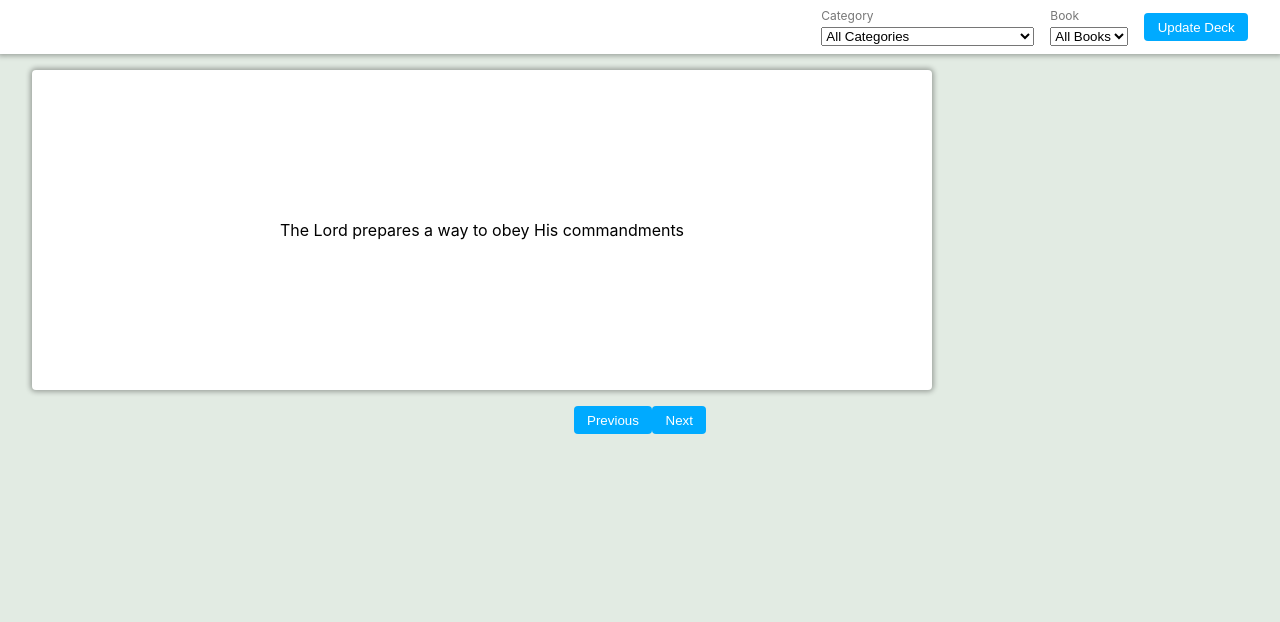
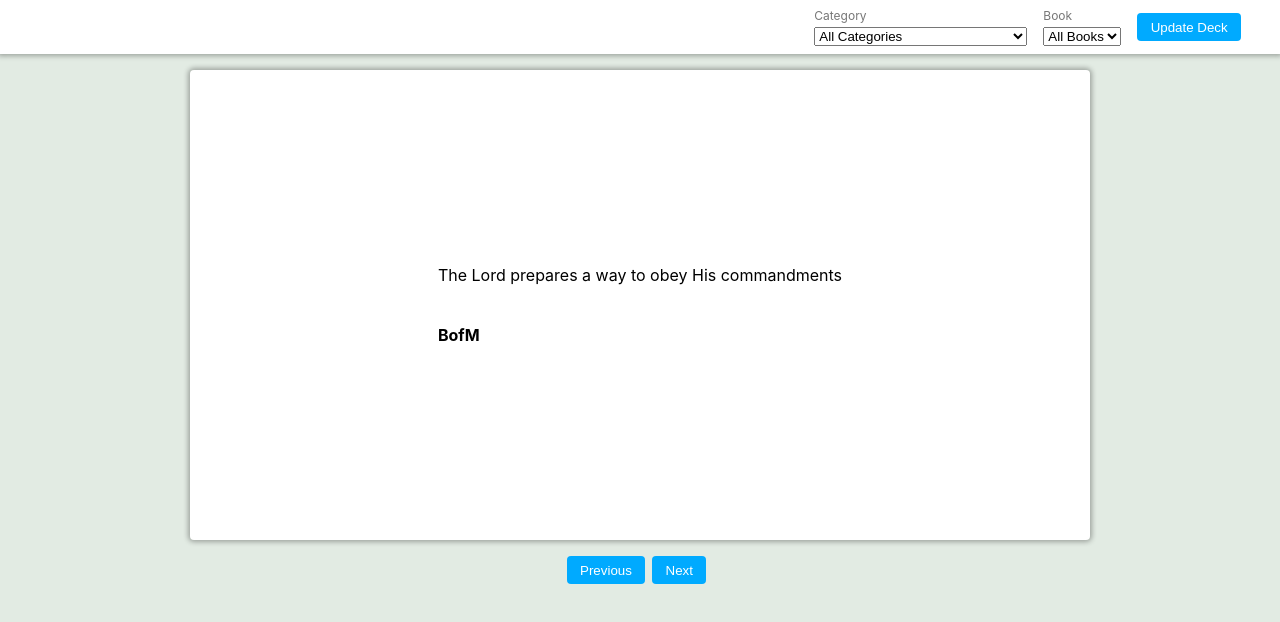
Before and after one commit to dustinblainemyers/DoctrinalMasteryReview, a React (Create React App) app: page / in a window 1280 px wide. Shown: the top 622 px of the page. Built offline with nearby package versions, Linux system fonts and the light colour scheme; the HTML template or start-up script is replaced by a standard one.

Commit message:
media queries added

```diff
--- a/src/App.css
+++ b/src/App.css
@@ -33,6 +33,7 @@ body {
   background-color: hsl(200, 100%, 50%);
   color: white;
   padding: 0.5em 1em;
+  margin-right: 7px;
   border-radius: 0.3em;
   border: none;
   cursor: pointer;
@@ -90,6 +91,12 @@ body {
   position: absolute;
 }
 
+.book,
+.category {
+  margin-top: 40px;
+  font-weight: bold;
+}
+
 .card .front,
 .card .back {
   padding: 1rem;
@@ -136,5 +143,22 @@ pre {
 
 .carousel-buttons {
   margin: 0 auto;
+
   text-align: center;
 }
+
+@media (min-width: 768px) {
+  .card {
+    height: 470px;
+  }
+
+  .answer-placeholder {
+    height: 500px;
+  }
+}
+
+@media (min-width: 947px) {
+  .container {
+    margin: 1rem auto;
+  }
+}
--- a/src/App.js
+++ b/src/App.js
@@ -39,12 +39,22 @@ function App () {
   const [bookKey, setBookKey] = useState(workingBookKey)
   const allCategories = workingCategoryKey
   const allBooks = workingBookKey
+  console.log('allCategoris', allCategories)
+  console.log('allbooks', allBooks)
 
   //when question number or current card updates, run the function below and trigger
   // a re-render
   useEffect(() => {
     setCurrentCard(flashcards[questionNumber])
-  }, [questionNumber, currentCard, flashcards, categoryKey])
+  }, [
+    questionNumber,
+    currentCard,
+    flashcards,
+    categoryKey,
+    bookKey,
+    categoryValue,
+    bookValue
+  ])
 
   function nextCard () {
     if (flashcards.length > questionNumber + 1) {
@@ -64,14 +74,15 @@ function App () {
 
   function handleCategoryChange (e) {
     e.preventDefault()
-    setcategoryValue(e.target.value)
-    if (e.target.value === 'All Categories') {
+    const newCategoryValue = e.target.value
+    setcategoryValue(newCategoryValue)
+    if (newCategoryValue === 'All Categories') {
       setCategoryKey(allCategories)
-      setBookKey(allBooks)
     } else {
       const workingCategoryValue = e.target.value
-      workingBookKey = []
-
+      const workingBookValue = bookValue
+      let workingBookKey = []
+      let workingCategoryKey = []
       questions.forEach(question => {
         const category = question.category
         const book = question.book
@@ -81,6 +92,13 @@ function App () {
           question.category === workingCategoryValue
         ) {
           workingBookKey.push(question.book)
+        }
+
+        if (
+          workingCategoryKey.indexOf(category) === -1 &&
+          question.book === workingBookValue
+        ) {
+          workingCategoryKey.push(question.category)
         }
       })
 
@@ -93,7 +111,6 @@ function App () {
     setBookValue(e.target.value)
     const workingBookValue = e.target.value
     if (e.target.value === 'All Books') {
-      setCategoryKey(allCategories)
       setBookKey(allBooks)
     } else {
       workingCategoryKey = []
--- a/src/Flashcard.js
+++ b/src/Flashcard.js
@@ -23,7 +23,10 @@ export default function Flashcard ({ currentCard }) {
         }
       }}
     >
-      <div className='front'>{currentCard.question}</div>
+      <div className='front'>
+        <p>{currentCard.question}</p>
+        <p className='book'>{currentCard.book}</p>
+      </div>
       <div className='back'>
         <div
           className='back-image'
@@ -32,7 +35,10 @@ export default function Flashcard ({ currentCard }) {
           }}
           id='back'
         ></div>
-        <div className='answer-placeholder'>{currentCard.answer}</div>
+        <div className='answer-placeholder'>
+          <p>{currentCard.answer}</p>
+          <p className='category'>{currentCard.category}</p>
+        </div>
       </div>
     </div>
   )
--- a/src/jsontest.json
+++ b/src/jsontest.json
@@ -3,7 +3,7 @@
     "question": "The Lord prepares a way to obey His commandments\n",
     "book": "BofM",
     "answer": "1 Nephi 3:7\n\n1 Nephite \n\n3 rings on plates\n\nThe Lord prepared a way to get those plates\n\n7 And it came to pass that I, Nephi, said unto my father: I will go and do the things which the Lord hath commanded, for I know that the Lord giveth no commandments unto the children of men, save he shall prepare a way for them that they may accomplish the thing which he commandeth them.\n",
-    "category": "Commandments\n",
+    "category": "Commandments",
     "id": 1
   },
   {
```
